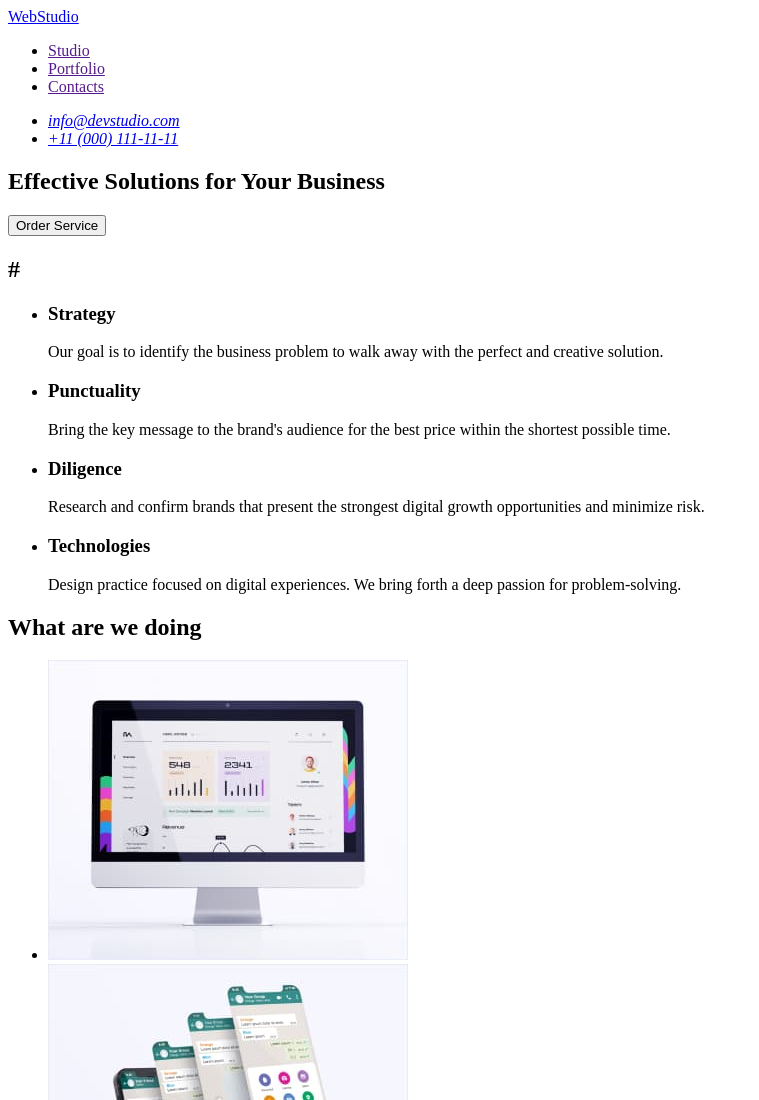
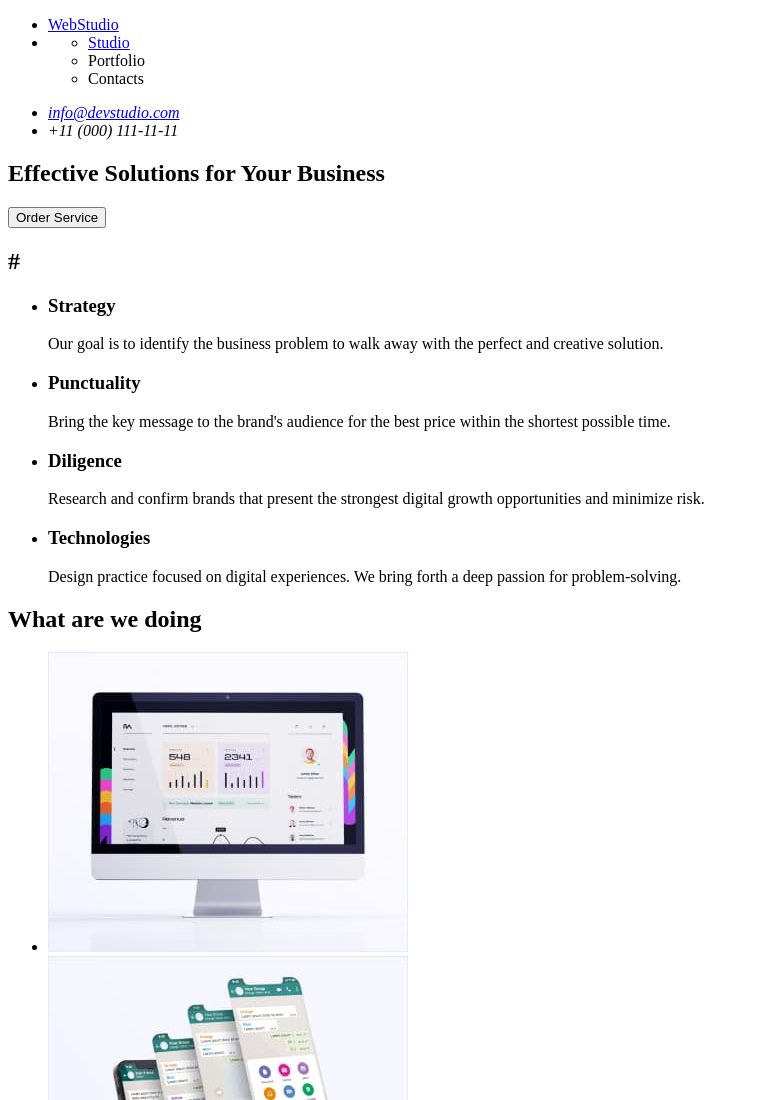
Before and after one commit to OlenaPtashka/goit-markup-hw-01, a plain HTML site: page index.html in a window 1280 px wide. Shown: the top 1100 px of the page, without its empty margins (0-759 px from the left). Drawn offline with Linux system fonts and the light colour scheme.

Commit message:
The fifth version of homework #1
The fifth version of homework #1

```diff
--- a/index.html
+++ b/index.html
@@ -4,26 +4,26 @@
     <meta charset="UTF-8" />
     <meta http-equiv="X-UA-Compatible" content="IE=edge" />
     <meta name="viewport" content="width=device-width, initial-scale=1.0" />
-    <title>Студія</title>
+    <title lang="uk">Студія</title>
   </head>
   <body>
     <header>
       <nav>
-        <a href="./index.html">WebStudio</a>
         <ul>
-          <li><a href="">Studio</a></li>
-          <li><a href="">Portfolio</a></li>
-          <li><a href="">Contacts</a></li>
+          <li><a href="/index.html">WebStudio</a></li>
+          <li>
+            <ul>
+              <li><a href="/index.html">Studio</a></li>
+              <li><a href="/index.html"></a>Portfolio</li>
+              <li><a href="/index.html"></a>Contacts</li>
+            </ul>
+          </li>
         </ul>
       </nav>
       <address>
         <ul>
-          <li>
-            <a href="mailto:info@devstudio.com">info@devstudio.com</a>
-          </li>
-          <li>
-            <a href="tel:+110001111111">+11 (000) 111-11-11</a>
-          </li>
+          <li><a href="mailto:info@devstudio.com">info@devstudio.com</a></li>
+          <li><a href="tel:+110001111111"></a>+11 (000) 111-11-11</li>
         </ul>
       </address>
     </header>
@@ -118,7 +118,7 @@
       </section>
     </main>
     <footer>
-      <a href="./index.html">WebStudio</a>
+      <a href="/index.html">WebStudio</a>
       <p>
         Increase the flow of customers and sales for your business with digital
         marketing &amp; growth solutions.
```
